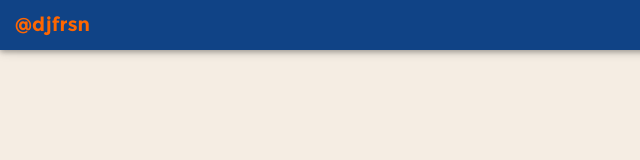
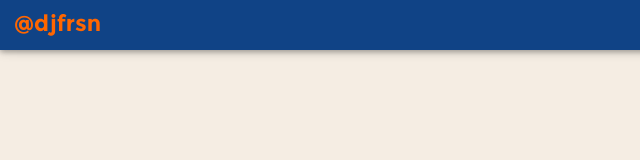
Before and after one commit to djfrsn/dj, a plain HTML site: page index.html in a window 1280 px wide. Shown: the full height of the page, 0-640 px from the left. Drawn offline with Linux system fonts and the light colour scheme; files that its build step writes are made by us from their sources.

Commit message:
Navbar: sxs version

```diff
--- a/styles/_page_sections/_navbar.scss
+++ b/styles/_page_sections/_navbar.scss
@@ -64,7 +64,8 @@ a.nav-expander.fixed {
   transition: color 0.5s ease;
   @include respond-to(sxs)
   {
-
+    font-size: em(30);
+    padding: em(10) 0 0 em(10);
   }
 }
 
```
Also changed, not shown: styles/paint.css.
